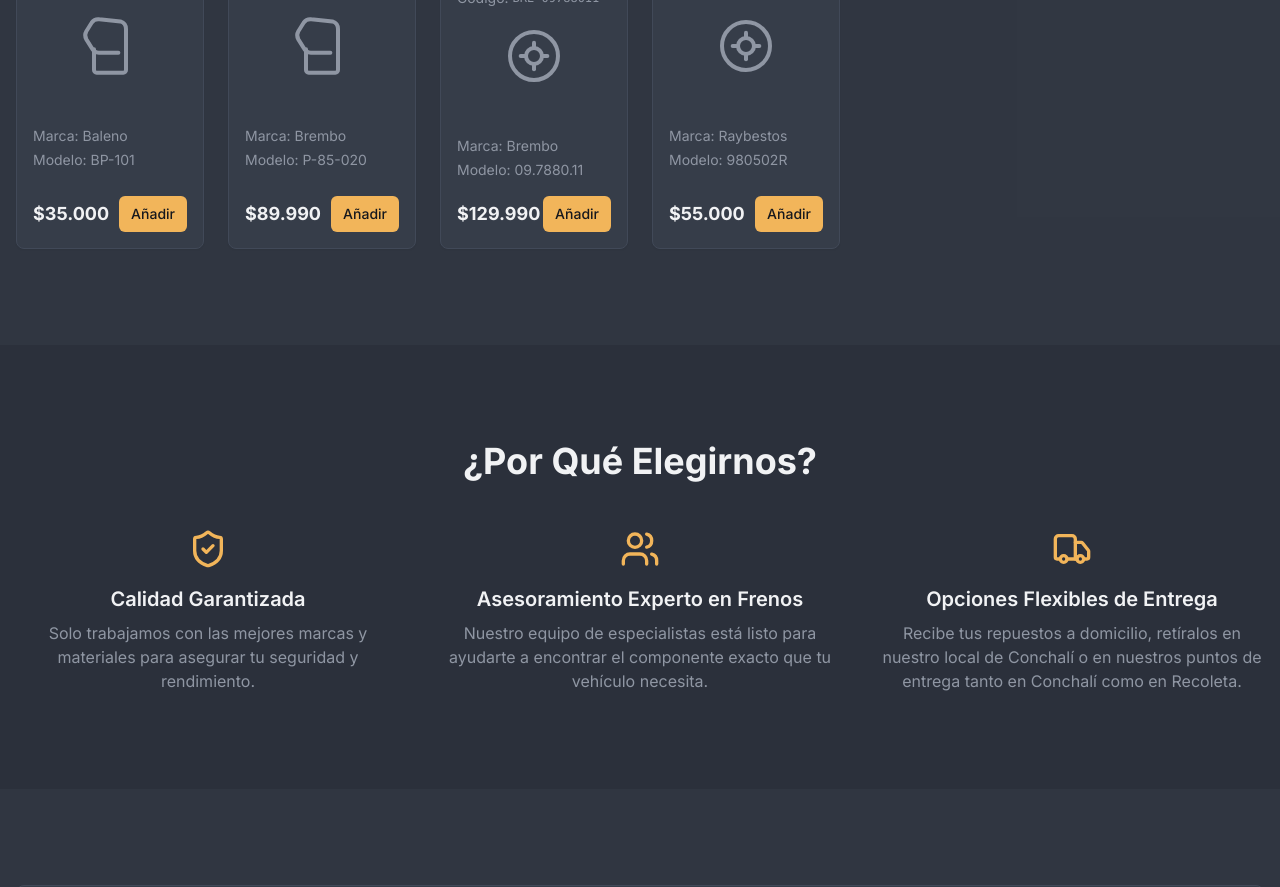
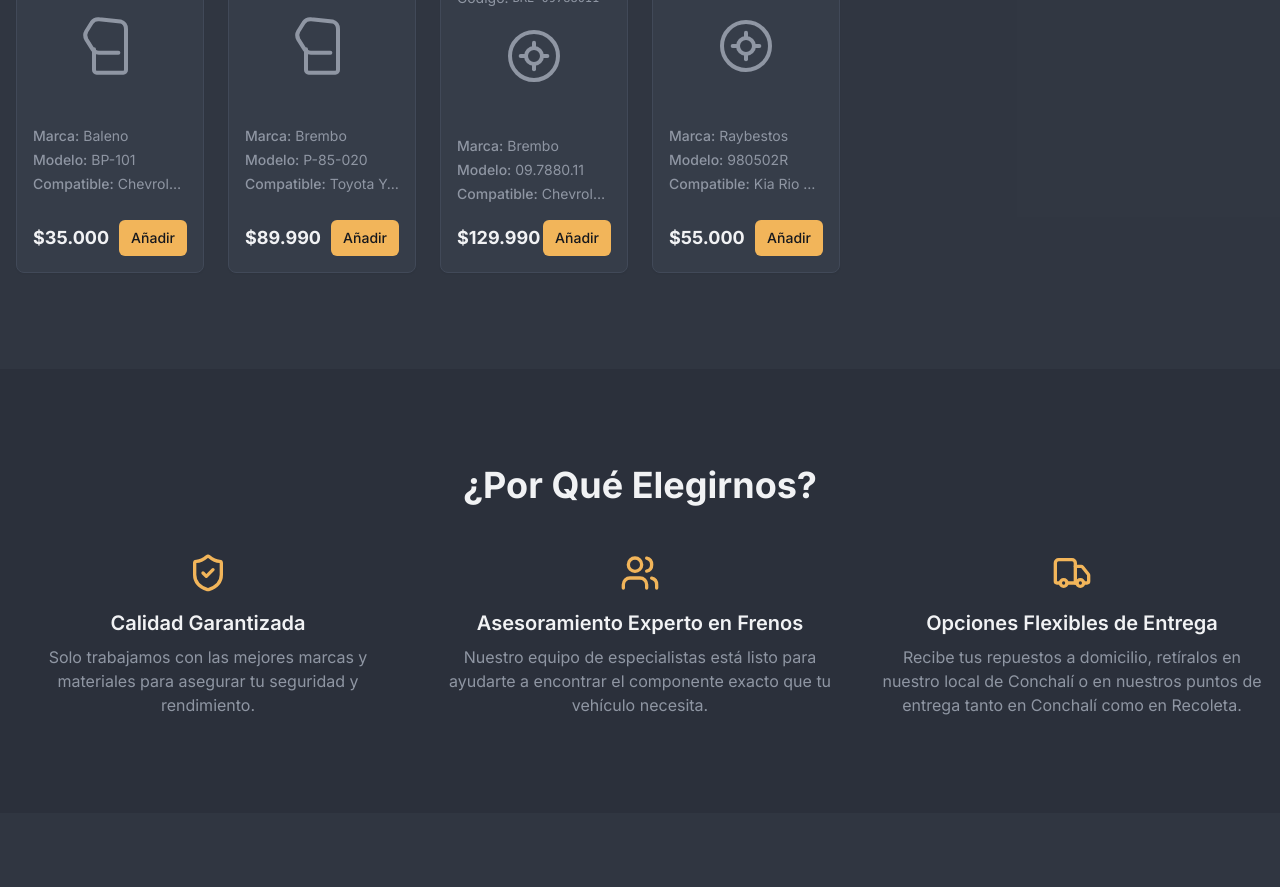
Before and after one commit to marce1404/TIENDA-FRENOS, a Next.js app: page / in a window 1280 px wide. Shown: the part 800-1687 px from the top of the page. Built offline with nearby package versions, Linux system fonts and the light colour scheme.

Commit message:
la tarjeta debe mostrar compatibilidad ( de destacados)

```diff
--- a/src/components/FeaturedProductCard.tsx
+++ b/src/components/FeaturedProductCard.tsx
@@ -76,8 +76,11 @@ export function FeaturedProductCard({ product, onProductClick }: FeaturedProduct
                 )}
             </div>
             <div className="text-sm text-muted-foreground space-y-1 text-left w-full">
-                <p>Marca: {product.brand}</p>
-                <p>Modelo: {product.model}</p>
+                <p><span className="font-medium">Marca:</span> {product.brand}</p>
+                <p><span className="font-medium">Modelo:</span> {product.model}</p>
+                <p className="truncate" title={product.compatibility}>
+                  <span className="font-medium">Compatible:</span> {product.compatibility}
+                </p>
             </div>
         </CardContent>
         <CardFooter className="p-4 pt-0 flex justify-between items-center">
```
